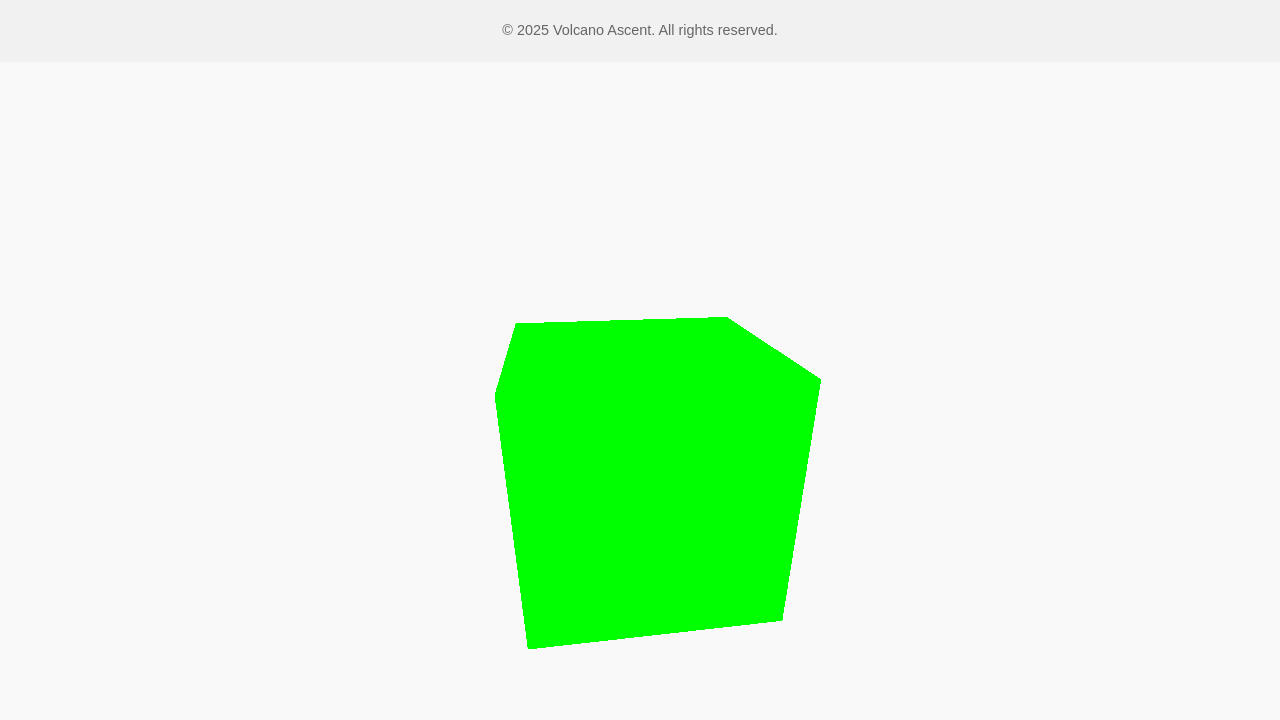
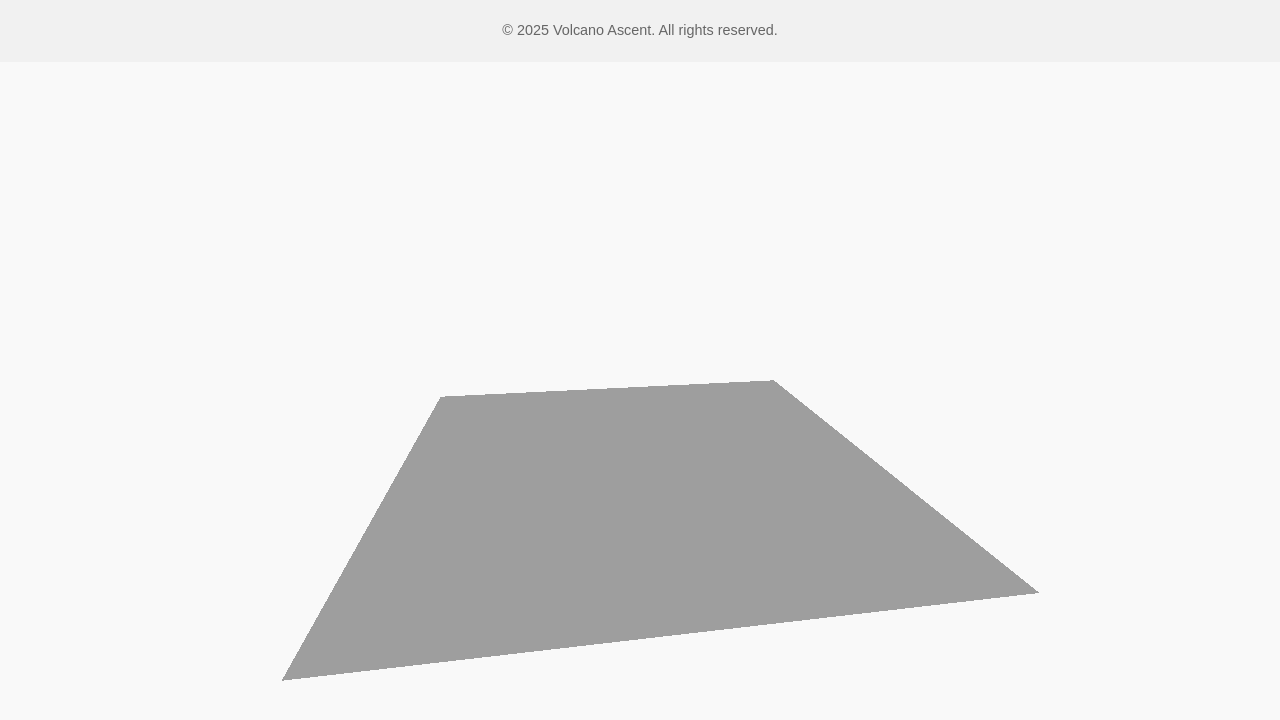
Before and after one commit to roucky44/--EDD, a plain HTML site: page index.html in a window 1280 px wide. Shown: the part 1676-2396 px from the top of the page. Drawn offline with nearby package versions, Linux system fonts and the light colour scheme; animation ran at ten frames a second.

Commit message:
Updated three.JS and deleted main.js files.

```diff
--- a/index.html
+++ b/index.html
@@ -7,6 +7,7 @@
     <link rel="icon" type="image/x-icon" href="assets/V-Logo.png" />
     <link rel="stylesheet" href="stryle.css" />
     <link rel="stylesheet" href="responsive.css">
+    <script src="https://cdnjs.cloudflare.com/ajax/libs/three.js/r128/three.min.js"></script>
     <script type="importmap">
       {
       "imports": {
@@ -15,7 +16,7 @@
         }
       }
     </script>
-    <script type="module" src="main.js" defer></script>
+    <script type="module" src="three.js" defer></script>
   </head>
   <body>
     <header>
--- /dev/null
+++ b/three.js
@@ -0,0 +1,44 @@
+// Importer la bibliothèque Three.js si nécessaire
+// Assurez-vous d'inclure <script src="https://cdnjs.cloudflare.com/ajax/libs/three.js/r128/three.min.js"></script> dans votre fichier HTML
+
+
+const scene = new THREE.Scene(); //init scene
+const camera = new THREE.PerspectiveCamera(75, window.innerWidth / window.innerHeight, 0.1, 1000); //init camera
+const renderer = new THREE.WebGLRenderer({alpha: true}); // alpha = transparency
+renderer.setSize(window.innerWidth, window.innerHeight); //init setsize for screen
+document.body.appendChild(renderer.domElement);
+
+
+// load object
+const textureLoader = new THREE.TextureLoader();
+const boardTexture = textureLoader.load('assets/model/board.jpg'); // need to start from the root of three.js
+
+// create object geometry
+const boardGeometry = new THREE.PlaneGeometry(10, 10); // size
+const boardMaterial = new THREE.MeshBasicMaterial({ map: boardTexture });
+const board = new THREE.Mesh(boardGeometry, boardMaterial);
+
+// rotation for flat surface
+board.rotation.x = -Math.PI / 2;
+scene.add(board);
+
+// camera positioning
+camera.position.set(0, 5, 10);
+camera.lookAt(0, 0, 0);
+
+// add a light in depth for more details
+const light = new THREE.PointLight(0xffffff, 10, 100);
+light.position.set(5, 5, 5);
+scene.add(light);
+
+// function to rotate the object.
+function animate() {
+  requestAnimationFrame(animate);
+
+  // rotate the object around the z axis
+  board.rotation.z += 0.003;
+
+  renderer.render(scene, camera);
+}
+
+animate();
```
Also changed, not shown: cube.js (renamed from main.js), 1 other file.
